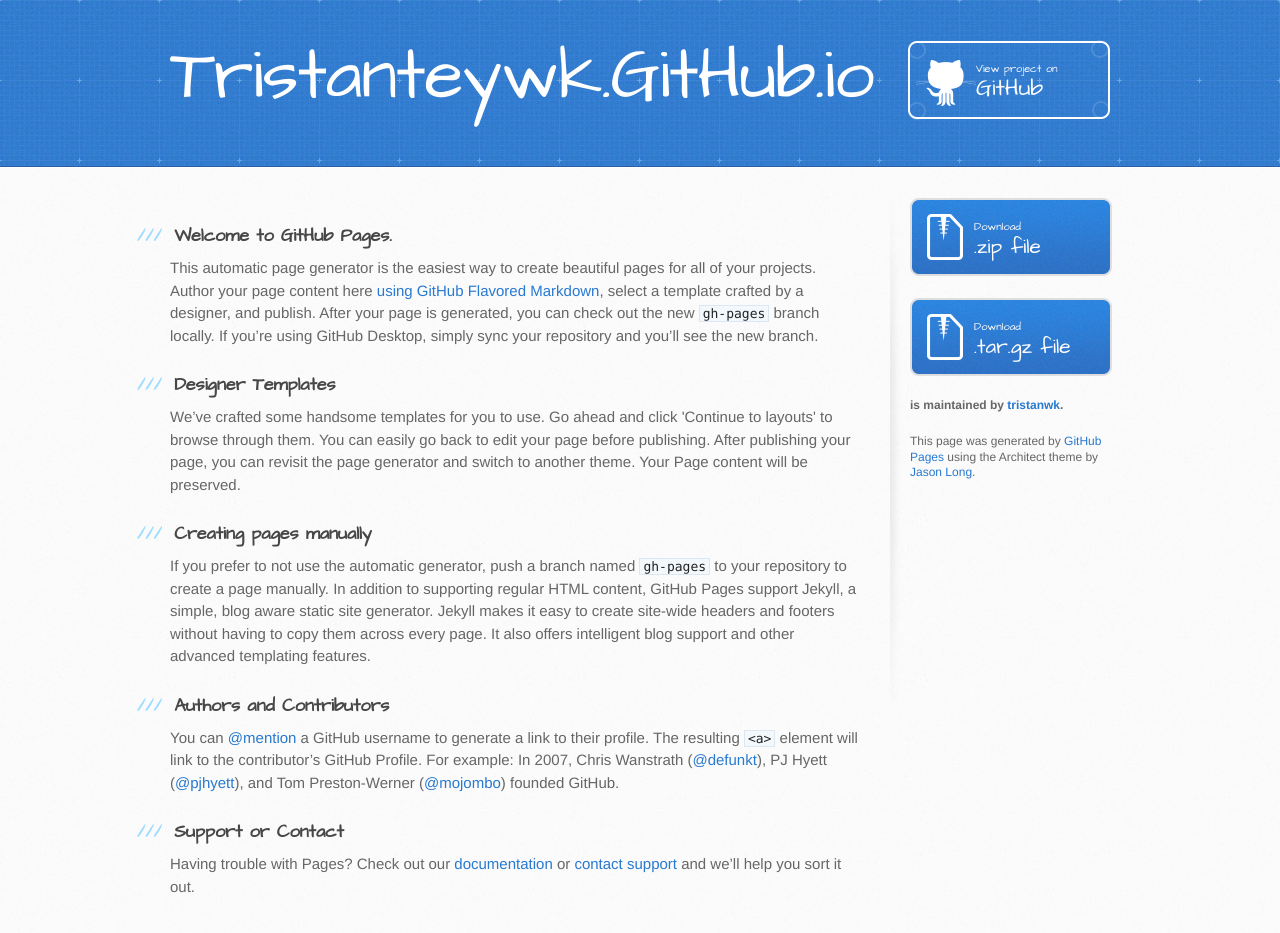
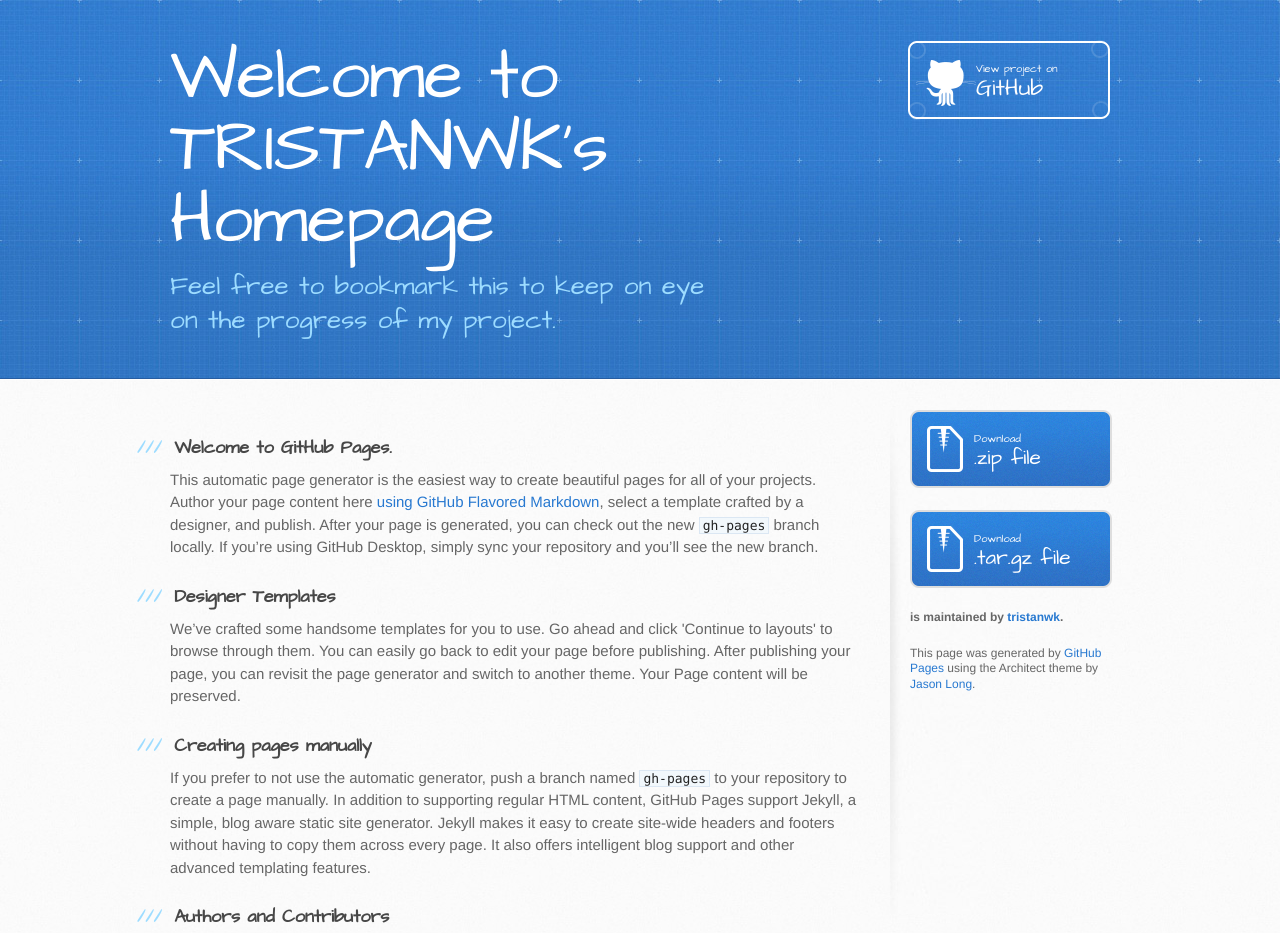
Before and after one commit to tristanwk/tristanteywk.github.io, a plain HTML site: page index.html in a window 1280 px wide. Shown: the top 933 px of the page. Drawn offline with Linux system fonts and the light colour scheme.

Commit message:
Added a friendlier title and tagline
Header
h1: Project Title
h2: Project Tagline

```diff
--- a/index.html
+++ b/index.html
@@ -19,8 +19,8 @@
   <body>
     <header>
       <div class="inner">
-        <h1>Tristanteywk.GitHub.io</h1>
-        <h2></h2>
+        <h1 id="project_title">Welcome to TRISTANWK's Homepage</h1>
+        <h2 id="projet_tagline">Feel free to bookmark this to keep on eye on the progress of my project.</h2>
         <a href="https://github.com/tristanwk/tristanteywk.github.io" class="button"><small>View project on</small> GitHub</a>
       </div>
     </header>
```
